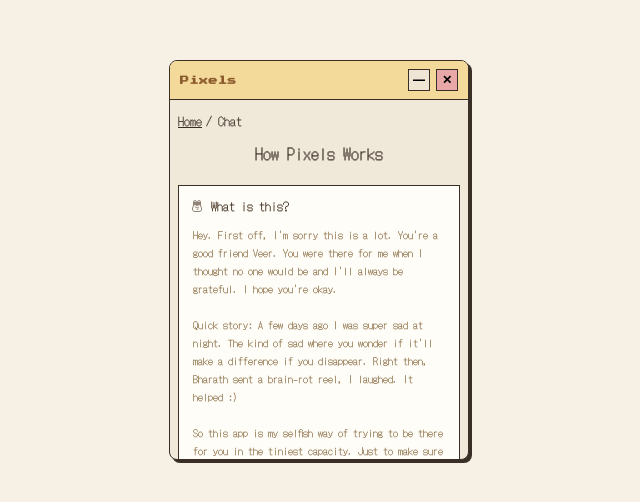
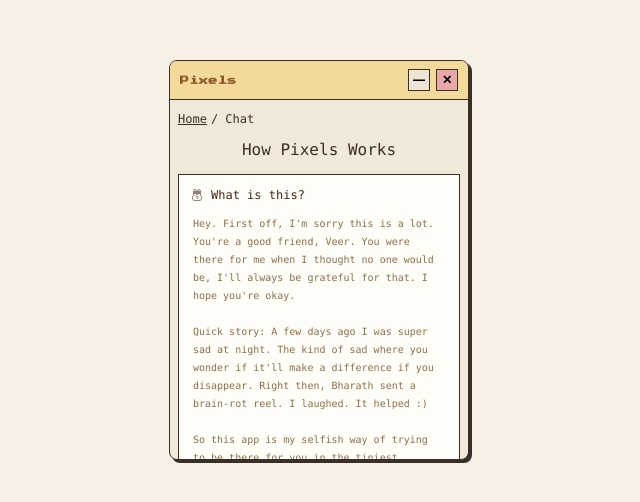
Before and after one commit to kskoulini/pixels, a React (Create React App) app: page /readme in a window 1280 px wide. Shown: the part 140-642 px from the top of the page, without its empty margins (321-961 px from the left). Built offline with nearby package versions, Linux system fonts and the light colour scheme.

Commit message:
Changed font-family to consolas + minor styling changes

```diff
--- a/src/components/Chat.js
+++ b/src/components/Chat.js
@@ -63,7 +63,7 @@
           onChange={setCategory}
         />
 
-        <div className="chat-feed">
+        <div className={["chat-feed", feed.length === 0 ? 'empty' : ''].filter(x => x.length).join(' ')}>
           {feed.map(item => (
             <div key={item.id} className='chat-bubble-wrapper'>
               <ChatBubble item={item} onComment={setShowCommentFor} />
--- a/src/components/CommentModal.js
+++ b/src/components/CommentModal.js
@@ -10,7 +10,7 @@
         <div className="modal-title">Leave a tiny note?</div>
         <textarea
           className="textarea"
-          placeholder="140 chars max (no pressure)"
+          placeholder="140 chars max"
           maxLength={140}
           value={text}
           onChange={e => setText(e.target.value)}
--- a/src/components/Readme.js
+++ b/src/components/Readme.js
@@ -63,14 +63,16 @@
                         What is this?
                     </div>
                     <div className="readme-block-content">
-                        Hey. First off, I'm sorry this is a lot. You're a good friend Veer. You were there for me when I thought no one would be and I'll always be grateful. I hope you're okay.
-                        <br /><br />
-                        Quick story: A few days ago I was super sad at night. The kind of sad where you wonder if it'll make a difference if you disappear. Right then, Bharath sent a brain-rot reel, I laughed. It helped :)
-                        <br /><br />
-                        So this app is my selfish way of trying to be there for you in the tiniest capacity. Just to make sure you know you're always missed - without spamming your chats incase you don't need/want it xD
-                        <br /><br />
-                        There's a high chance this might come off as burdensome or boring, in which case please feel free to never use it :) The best case scenario would be you being so happy that you don't ever have time for this OR you accidently stumble on it and it makes you smile :3
-                        <br /><br />
+                        Hey. First off, I'm sorry this is a lot. You're a good friend, Veer. You were there for me when I thought no one would be, I'll always be grateful for that. I hope you're okay.
+                        <br/><br/>
+                        Quick story: A few days ago I was super sad at night. The kind of sad where you wonder if it'll make a difference if you disappear. Right then, Bharath sent a brain-rot reel. I laughed. It helped :)
+                        <br/><br/>
+                        So this app is my selfish way of trying to be there for you in the tiniest capacity. Just to make sure you know you're always missed, without spamming your chats incase you don't need/want it xD
+                        <br/><br/>
+                        <strong>There's a high chance this is not something you need or want. In which case, please feel free to not use it :) For real. I just want you to have the option if you feel like it.</strong>
+                        <br/><br/>
+                        Best case scenario would be you being so happy that you don't ever have time for this OR you accidently stumble on it and it makes you smile :3
+                        <br/><br/>
                         PS* Incase you're upset with me, I'm sorry.
                     </div>
                 </Section>
@@ -101,7 +103,9 @@
                         Privacy
                     </div>
                     <div className="readme-block-content">
-                        This is an SPA and hence runs completely on your device. It uses local and session storage cookies to remember progress - these are contained within your device. I won't know if you ever use the app. Won't ask you about it too.
+                        This is an SPA and hence runs completely on your device. It uses local and session storage cookies to remember progress - these are contained within your device.
+                        <br/><br/>
+                        I won't know if you ever use the app. Won't ever ask you about it too.
                         <br /><br />
                         I'd only know if you add a comment from within the chat screen.
                     </div>
@@ -149,12 +153,13 @@
                         How to use
                     </div>
                     <div className="readme-block-content">
-                        <ul style={{ paddingInlineStart: "12px" }}>
+                        <ol style={{ paddingInlineStart: "12px" }}>
                             <li>Browse content organized by categories (Reels, Songs, Voice Notes, etc.) and stored chronologically. New items are automatically added to the end of the list. </li>
                             <li>Click "Next" to see the next item in that category.</li>
+                            <li>Use the shufflele "🎲" button to choose a random category.</li>
                             <li>Leave comments with the 💬 button</li>
                             <li>It remembers where you left off, so come back anytime :)</li>
-                        </ul>
+                        </ol>
                     </div>
                 </Section>
 
@@ -188,8 +193,8 @@
                         <ul style={{ paddingInlineStart: "12px" }}>
                             <li>🎬 Reels: Stuff that I found funny or cute and think you might like.</li>
                             <li>🎧 Music: Songs that reminds me of you.</li>
-                            <li>📖 Stories: When I'm down, listening to my Dad tell the religious /puranic stories he knows always makes me feel better. It  might interest you.</li>
-                            <li>🗒️ Notes: Affirmations and 'Thank You's</li>
+                            <li>📖 Stories: When I'm down, listening to my Dad tell religious/puranic stories he knows always makes me feel better. It  might interest you.</li>
+                            <li>🗒️ Notes: Affirmations and 'Thank You'.s</li>
                             <li>⭐ Misc: Everything else I couldn't categories xD</li>
                         </ul>
                     </div>
--- a/src/style.css
+++ b/src/style.css
@@ -63,6 +63,7 @@
   background: var(--bg);
   color: var(--ink);
   font-family: 'DotGothic16', monospace;
+  font-family: 'consolas';
 }
 
 body {
@@ -226,7 +227,7 @@
 
 .readme-heading {
   text-align: center;
-  margin-bottom: 20px;
+  margin-bottom: 12px;
 }
 
 .readme-heading * {
@@ -347,6 +348,10 @@
     border-bottom: 1px solid #3D2817;
 }
 
+.chat-feed.empty{
+  display: none;
+}
+
 .chat-bubble-wrapper{
   max-width: 240px;
 }
@@ -446,6 +451,7 @@
   border: var(--border) solid var(--ink);
   border-radius: 8px;
   width: 92%;
+  max-width: 280px;
   padding: 10px;
 }
 
```
